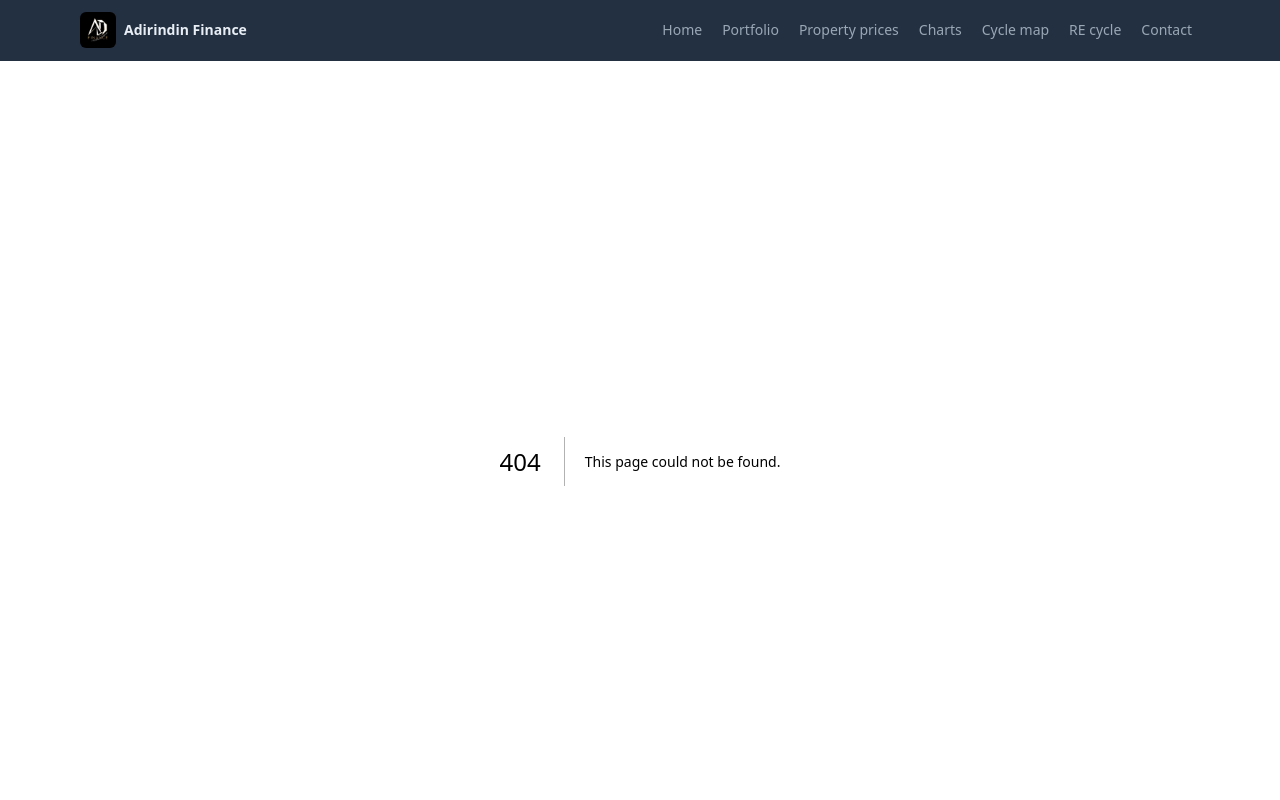
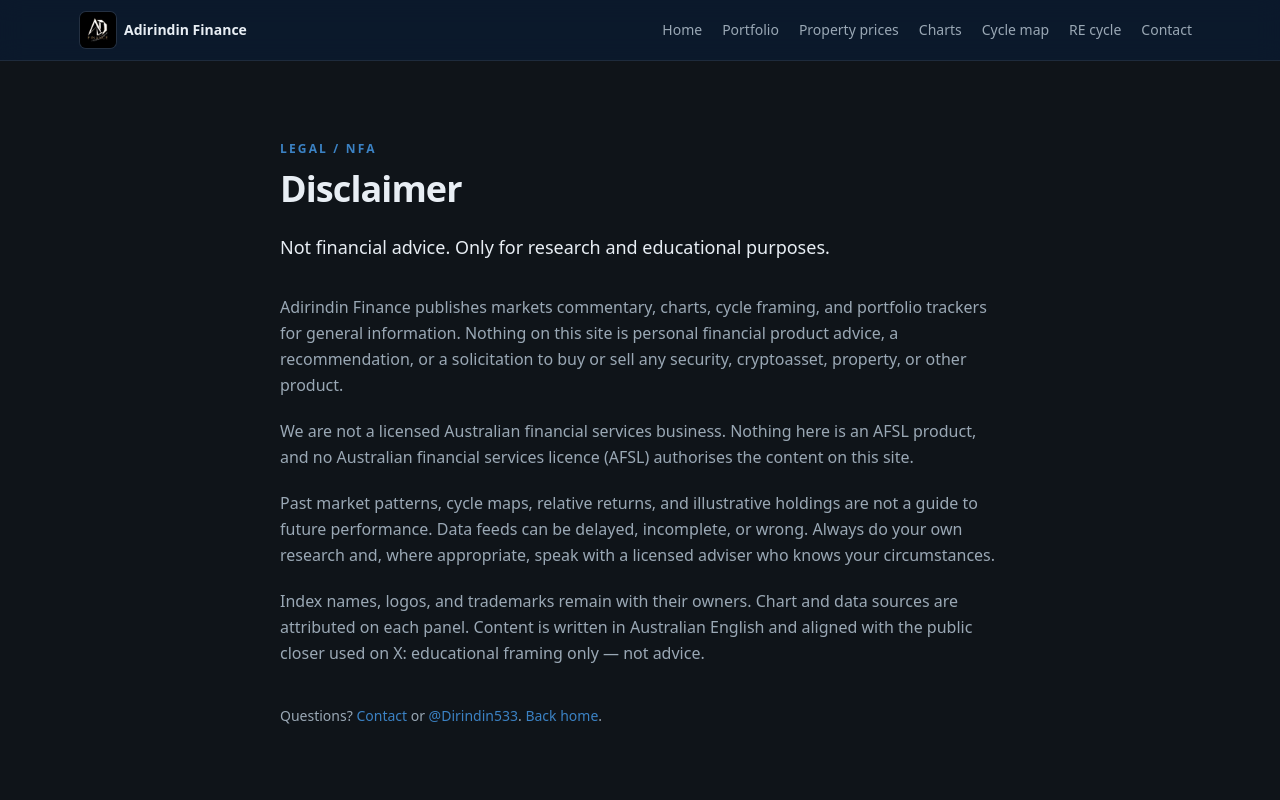
Before and after one commit to adirindin-debug/Adirindin-Finance, a Next.js app: page /disclaimer in a window 1280 px wide. Before the commit this address had no page. Shown: the top 800 px of the page. Built offline with nearby package versions, Linux system fonts and the light colour scheme.

Commit message:
Restore /cycle aliases and add /disclaimer (AU NFA)
301 /cycle, /btc-cycle, /cycle-map (and close aliases) to the live
BTC cycle desk. Add a short Australian-English /disclaimer page and
link it from the footer without changing existing NFA/AFSL language.

```diff
--- a/next.config.ts
+++ b/next.config.ts
@@ -3,6 +3,36 @@ import type { NextConfig } from "next";
 const nextConfig: NextConfig = {
   eslint: { ignoreDuringBuilds: true },
   typescript: { ignoreBuildErrors: true },
+  async redirects() {
+    return [
+      // First-impression /cycle URLs (and close aliases) → live cycle desk
+      {
+        source: "/cycle",
+        destination: "/dashboard/btc-cycle",
+        permanent: true,
+      },
+      {
+        source: "/cycle/:path*",
+        destination: "/dashboard/btc-cycle",
+        permanent: true,
+      },
+      {
+        source: "/cycles",
+        destination: "/dashboard",
+        permanent: true,
+      },
+      {
+        source: "/btc-cycle",
+        destination: "/dashboard/btc-cycle",
+        permanent: true,
+      },
+      {
+        source: "/cycle-map",
+        destination: "/dashboard/btc-cycle",
+        permanent: true,
+      },
+    ];
+  },
 };
 
 export default nextConfig;
--- /dev/null
+++ b/src/app/disclaimer/page.tsx
@@ -0,0 +1,71 @@
+import type { Metadata } from "next";
+import Link from "next/link";
+
+export const metadata: Metadata = {
+  title: "Disclaimer",
+  description:
+    "Not financial advice. Adirindin Finance is for research and educational purposes only — Australian English, NFA.",
+};
+
+export default function DisclaimerPage() {
+  return (
+    <div className="mx-auto max-w-3xl px-4 py-14 sm:px-6 sm:py-20">
+      <p className="text-xs font-semibold uppercase tracking-[0.18em] text-accent">
+        Legal / NFA
+      </p>
+      <h1 className="mt-3 text-3xl font-semibold tracking-tight text-foreground sm:text-4xl">
+        Disclaimer
+      </h1>
+
+      <p className="mt-6 text-base leading-relaxed text-foreground sm:text-lg">
+        Not financial advice. Only for research and educational purposes.
+      </p>
+
+      <div className="mt-8 space-y-5 text-sm leading-relaxed text-muted sm:text-base">
+        <p>
+          Adirindin Finance publishes markets commentary, charts, cycle framing, and
+          portfolio trackers for general information. Nothing on this site is personal
+          financial product advice, a recommendation, or a solicitation to buy or sell any
+          security, cryptoasset, property, or other product.
+        </p>
+        <p>
+          We are not a licensed Australian financial services business. Nothing here is an
+          AFSL product, and no Australian financial services licence (AFSL) authorises the
+          content on this site.
+        </p>
+        <p>
+          Past market patterns, cycle maps, relative returns, and illustrative holdings are
+          not a guide to future performance. Data feeds can be delayed, incomplete, or wrong.
+          Always do your own research and, where appropriate, speak with a licensed adviser
+          who knows your circumstances.
+        </p>
+        <p>
+          Index names, logos, and trademarks remain with their owners. Chart and data
+          sources are attributed on each panel. Content is written in Australian English and
+          aligned with the public closer used on X: educational framing only — not advice.
+        </p>
+      </div>
+
+      <p className="mt-10 text-sm text-muted">
+        Questions?{" "}
+        <Link href="/contact" className="text-accent hover:underline">
+          Contact
+        </Link>{" "}
+        or{" "}
+        <a
+          href="https://x.com/Dirindin533"
+          target="_blank"
+          rel="noopener noreferrer"
+          className="text-accent hover:underline"
+        >
+          @Dirindin533
+        </a>
+        .{" "}
+        <Link href="/" className="text-accent hover:underline">
+          Back home
+        </Link>
+        .
+      </p>
+    </div>
+  );
+}
```
